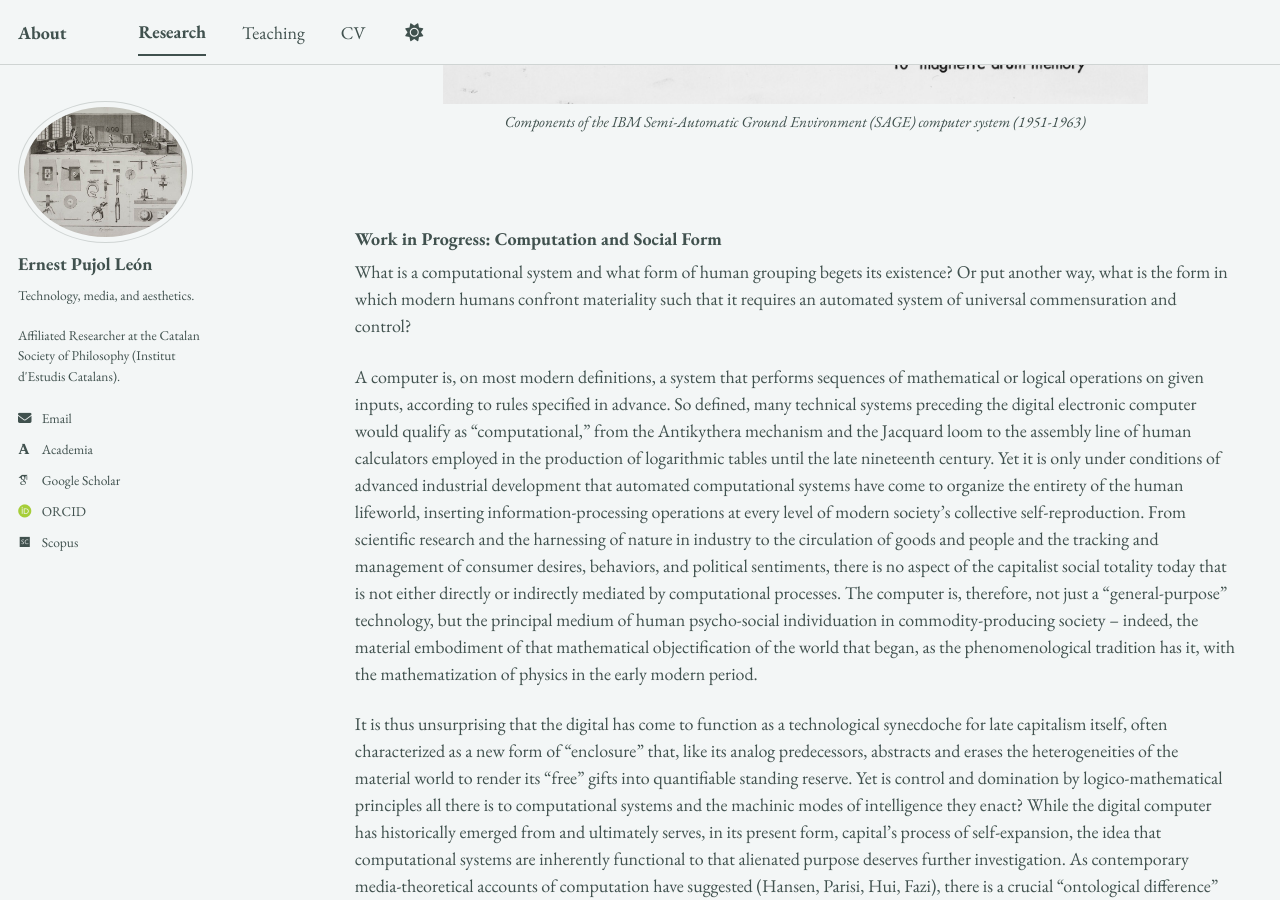
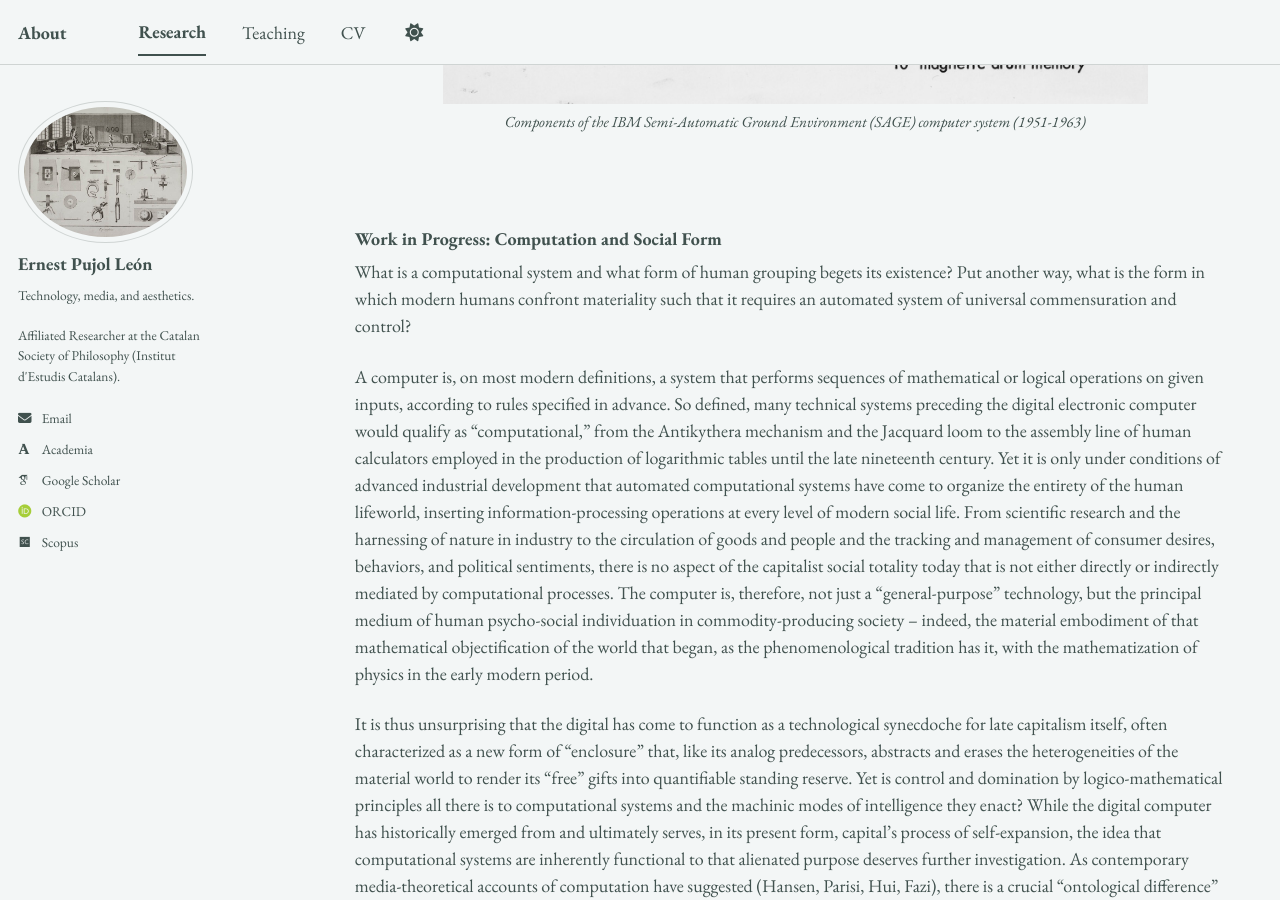
Before and after one commit to epujol90/epujol90.github.io, a Jekyll site: the page built from _pages/research.md, in a window 1280 px wide and 900 px high, scrolled down 3384 px. Built offline with Jekyll 4.4.1, drawn with Linux system fonts in a browser that asks for light colours; some web fonts are replaced; a script bundle is joined from its source files by our own code; library files that are not in the unit come from our copies.

Commit message:
Update research.md

```diff
--- a/_pages/research.md
+++ b/_pages/research.md
@@ -47,9 +47,9 @@ Since the postwar period, the digital computer has been celebrated for reintrodu
 
 ### Work in Progress: Computation and Social Form
 
-What is a computational system and what form of human grouping begets its existence? Or put another way, what is the form in which modern humans confront materiality such that it requires an automated system of universal commensuration and control?
+What is a computational system and what form of human grouping begets its existence? Put another way, what is the form in which modern humans confront materiality such that it requires an automated system of universal commensuration and control?
 
-A computer is, on most modern definitions, a system that performs sequences of mathematical or logical operations on given inputs, according to rules specified in advance. So defined, many technical systems preceding the digital electronic computer would qualify as “computational,” from the Antikythera mechanism and the Jacquard loom to the assembly line of human calculators employed in the production of logarithmic tables until the late nineteenth century. Yet it is only under conditions of advanced industrial development that automated computational systems have come to organize the entirety of the human lifeworld, inserting information-processing operations at every level of modern society's collective self-reproduction. From scientific research and the harnessing of nature in industry to the circulation of goods and people and the tracking and management of consumer desires, behaviors, and political sentiments, there is no aspect of the capitalist social totality today that is not either directly or indirectly mediated by computational processes. The computer is, therefore, not just a “general-purpose” technology, but the principal medium of human psycho-social individuation in commodity-producing society -- indeed, the material embodiment of that mathematical objectification of the world that began, as the phenomenological tradition has it, with the mathematization of physics in the early modern period.
+A computer is, on most modern definitions, a system that performs sequences of mathematical or logical operations on given inputs, according to rules specified in advance. So defined, many technical systems preceding the digital electronic computer would qualify as “computational,” from the Antikythera mechanism and the Jacquard loom to the assembly line of human calculators employed in the production of logarithmic tables until the late nineteenth century. Yet it is only under conditions of advanced industrial development that automated computational systems have come to organize the entirety of the human lifeworld, inserting information-processing operations at every level of modern social life. From scientific research and the harnessing of nature in industry to the circulation of goods and people and the tracking and management of consumer desires, behaviors, and political sentiments, there is no aspect of the capitalist social totality today that is not either directly or indirectly mediated by computational processes. The computer is, therefore, not just a “general-purpose” technology, but the principal medium of human psycho-social individuation in commodity-producing society -- indeed, the material embodiment of that mathematical objectification of the world that began, as the phenomenological tradition has it, with the mathematization of physics in the early modern period.
 
 It is thus unsurprising that the digital has come to function as a technological synecdoche for late capitalism itself, often characterized as a new form of “enclosure” that, like its analog predecessors, abstracts and erases the heterogeneities of the material world to render its “free” gifts into quantifiable standing reserve. Yet is control and domination by logico-mathematical principles all there is to computational systems and the machinic modes of intelligence they enact? While the digital computer has historically emerged from and ultimately serves, in its present form, capital’s process of self-expansion, the idea that computational systems are inherently functional to that alienated purpose deserves further investigation. As contemporary media-theoretical accounts of computation have suggested (Hansen, Parisi, Hui, Fazi), there is a crucial “ontological difference” between computation as a broader material-cosmological operation and the computer-regulated networks of communication and control it has become narrowly associated with. In this view, the latter does not exhaust the powerful (and potentially liberatory) ontogenetic potentials that modern-day computational technologies have unleashed, despite their capitalist enframing, and which grant 21st-century humans unprecedented access to the originary creativity of the universe and a world-sensibility beyond anthropocentric norms and forms of intelligibility.
 
```
